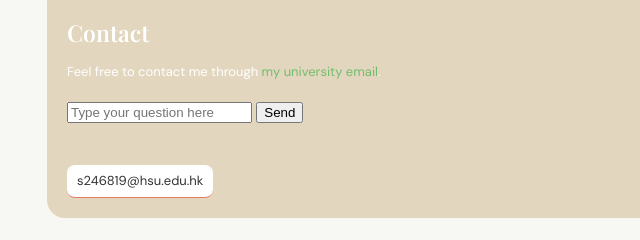
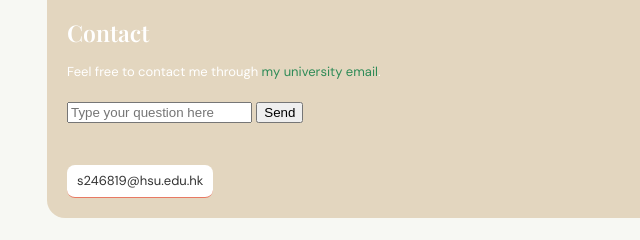
Before and after one commit to mlixiangrui1-byte/mlixiangrui1-byte.github.io, a plain HTML site: page index.html in a window 1280 px wide. Shown: the part 1432-1672 px from the top of the page, 33-673 px from the left. Drawn offline with nearby package versions, Linux system fonts and the light colour scheme.

Commit message:
Add files via upload
update email colour

```diff
--- a/index.html
+++ b/index.html
@@ -84,7 +84,7 @@
 					<span class="card-symbol symbol-yellow" aria-hidden="true">@</span>
 				</div>
 				<h2 id="contact-title">Contact</h2>
-<p class="contact-intro" style="color:#ffffff;">Feel free to contact me through <span style="color:#72bd6b;">my university email</span>.</p >
+<p class="contact-intro" style="color:#ffffff;">Feel free to contact me through <span style="color:#2e8b57;">my university email</span>.</p >
 <input type="text" id="userInput" placeholder="Type your question here">
 <button onclick="reply()">Send</button>
 <p id="replyText"></p >
```
